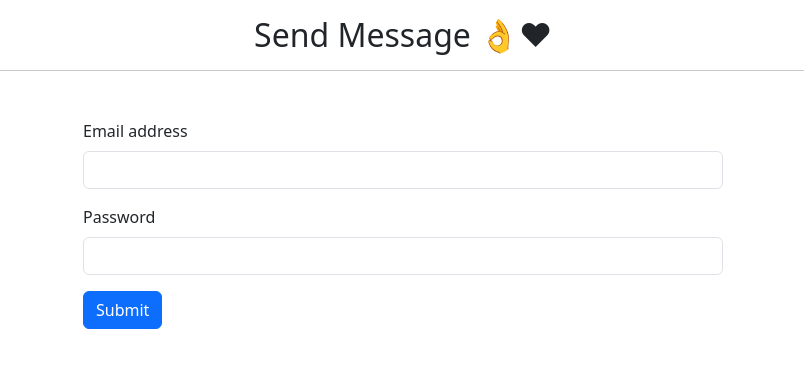
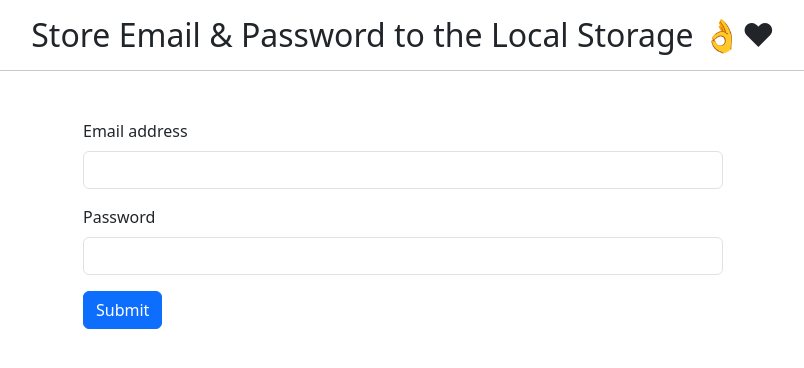
Before and after one commit to smmunna/local-storage, a plain HTML site: page local-storage/localStorage.html in a window 1280 px wide. Shown: the whole page, without its empty margins (237-1041 px from the left). Drawn offline with nearby package versions, Linux system fonts and the light colour scheme.

Commit message:
Update localStorage.html

```diff
--- a/local-storage/localStorage.html
+++ b/local-storage/localStorage.html
@@ -9,7 +9,7 @@
   <body>
 
    <section>
-    <h2 class="text-center mt-3">Send Message 👌❤</h2>
+    <h2 class="text-center mt-3">Store Email & Password to the Local Storage 👌❤</h2>
     <hr>
     <div class="mt-5 d-flex justify-content-center">
 
```
